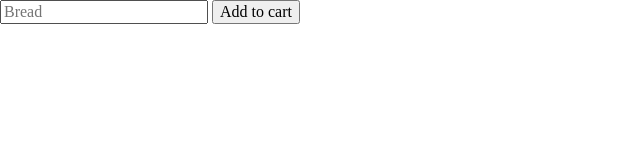
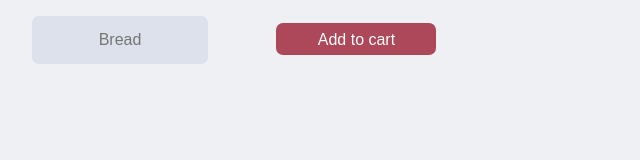
Before and after one commit to mohs-in/firebase-app, a website built with Vite: page index.html in a window 1280 px wide. Shown: the whole page, without its empty margins (0-640 px from the left). Built offline with nearby package versions, Linux system fonts and the light colour scheme.

Commit message:
refactor css

```diff
--- a/index.css
+++ b/index.css
@@ -1,4 +1,36 @@
 html, body {
     margin: 0;
     padding: 0;
+    font-family: 'Rubik', sans-serif;
+    background-color: #EEF0F4;
 }
+
+input {
+    color: #432000;
+    background-color: #DCE1EB;
+    padding: .5em;
+}
+
+button {
+    padding: .5em;
+    color: #FDFDFD;
+    background-color: #AC485A;
+
+}
+
+.main {
+    margin: 4em;
+    display: flex;
+    align-items: center;
+    justify-content: center;
+    flex-direction: column;
+}
+
+input, button {
+    border: none;
+    width: 10em;
+    margin: 1em 2em;
+    border-radius: 7px;
+    height: 2em;
+    text-align: center;
+}
```
